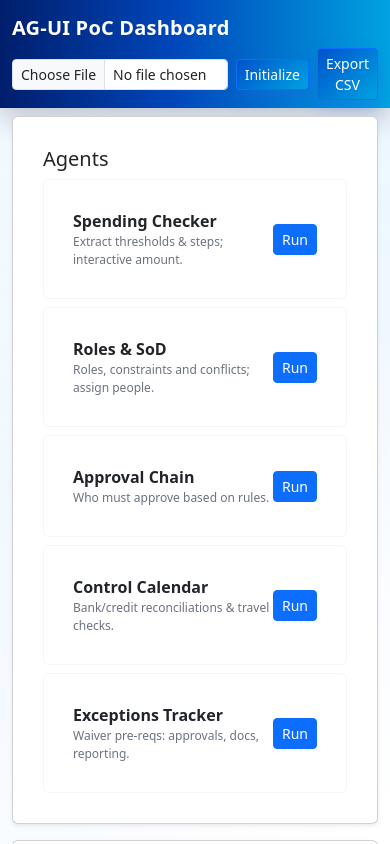
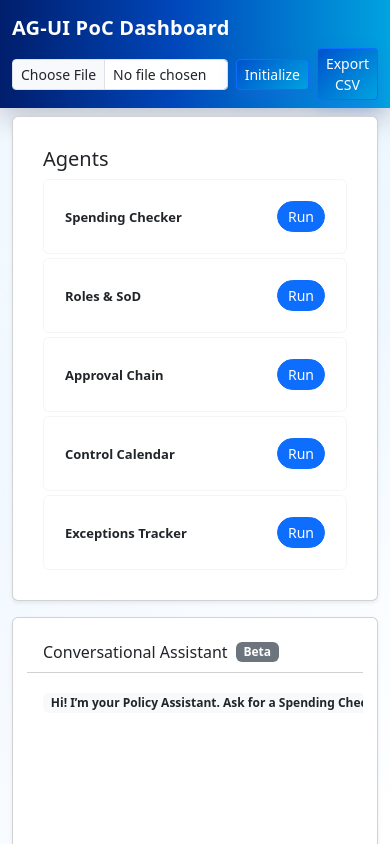
Before and after one commit to qnxrahul/Ag-UI, a React (Vite) app in the folder frontend/: page / in a window 390 px wide. Shown: the top 844 px of the page. Built offline with nearby package versions, Linux system fonts and the light colour scheme; no server answers.

Commit message:
Refactor Sidebar component for better UI and responsiveness
Co-authored-by: qnxrahul <qnxrahul@gmail.com>

```diff
--- a/frontend/src/components/Sidebar.tsx
+++ b/frontend/src/components/Sidebar.tsx
@@ -15,16 +15,16 @@ export default function Sidebar({ onRun }: { onRun: (prompt: string) => void })
     <Card className="shadow-sm" style={{ position: "sticky", top: 8, maxHeight: "calc(100vh - 80px)", overflowY: "auto" }}>
       <Card.Body>
         <Card.Title>Agents</Card.Title>
-        <Row className="g-2">
+        <Row className="g-1">
           {AGENTS.map((a: AgentItem) => (
             <Col key={a.title} xs={12} sm={6} md={12}>
               <Card className="border-0 agent-card">
-                <Card.Body className="d-flex align-items-center justify-content-between">
-                  <div>
-                    <div style={{ fontWeight: 600 }}>{a.title}</div>
-                    <div style={{ fontSize: 12, color: "#6b7280" }}>{a.desc}</div>
+                <Card.Body className="d-flex align-items-center justify-content-between py-2 px-2">
+                  <div className="text-truncate" style={{ minWidth: 0 }}>
+                    <div className="text-truncate" style={{ fontWeight: 600, fontSize: 13, lineHeight: "16px" }}>{a.title}</div>
+                    <div className="text-muted d-none d-lg-block text-truncate" style={{ fontSize: 11, lineHeight: "14px", maxWidth: 220 }}>{a.desc}</div>
                   </div>
-                  <Button size="sm" variant="primary" onClick={() => onRun(a.prompt)}>
+                  <Button size="sm" variant="primary" style={{ padding: "4px 10px", borderRadius: 9999 }} onClick={() => onRun(a.prompt)}>
                     Run
                   </Button>
                 </Card.Body>
```
